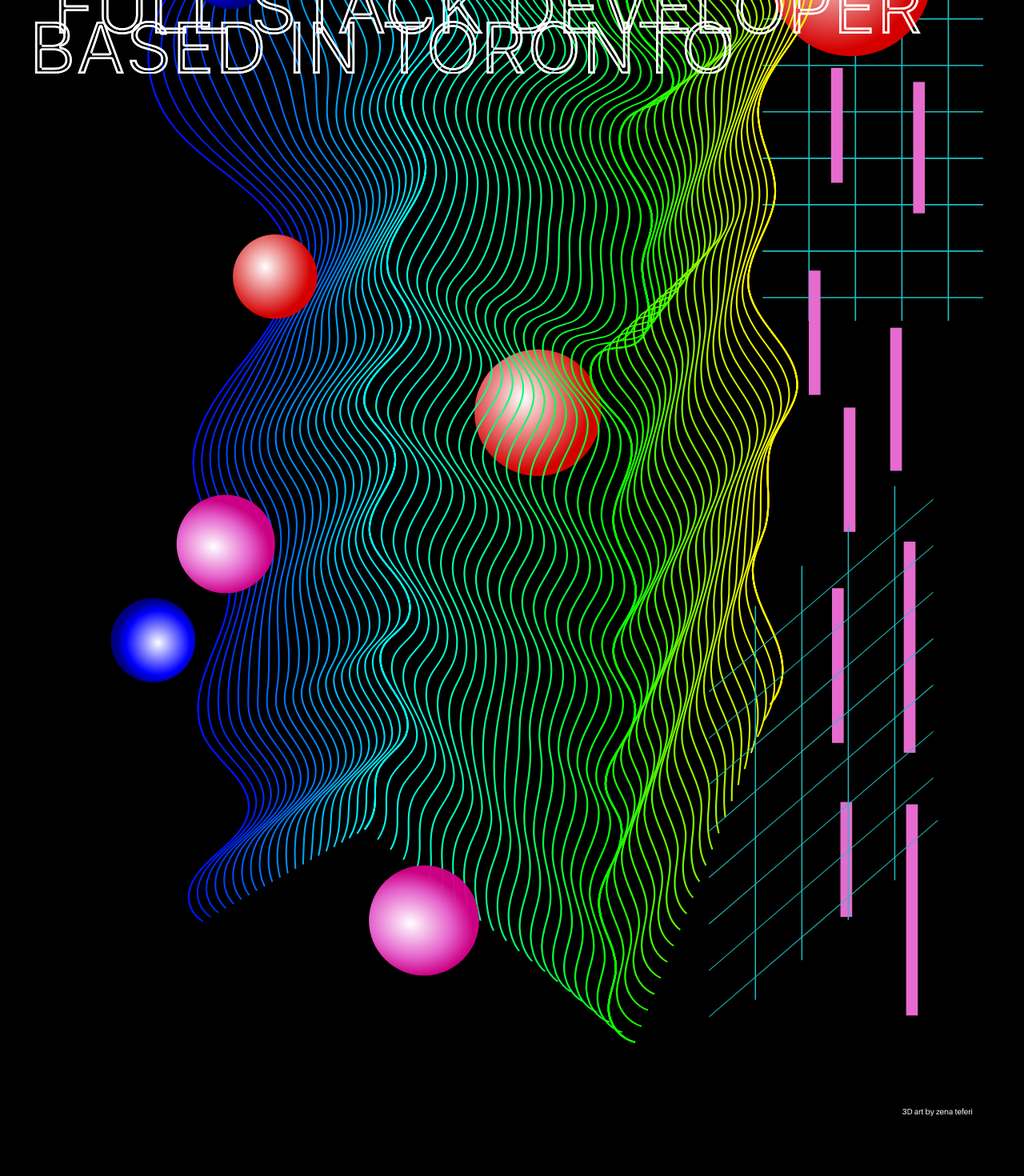
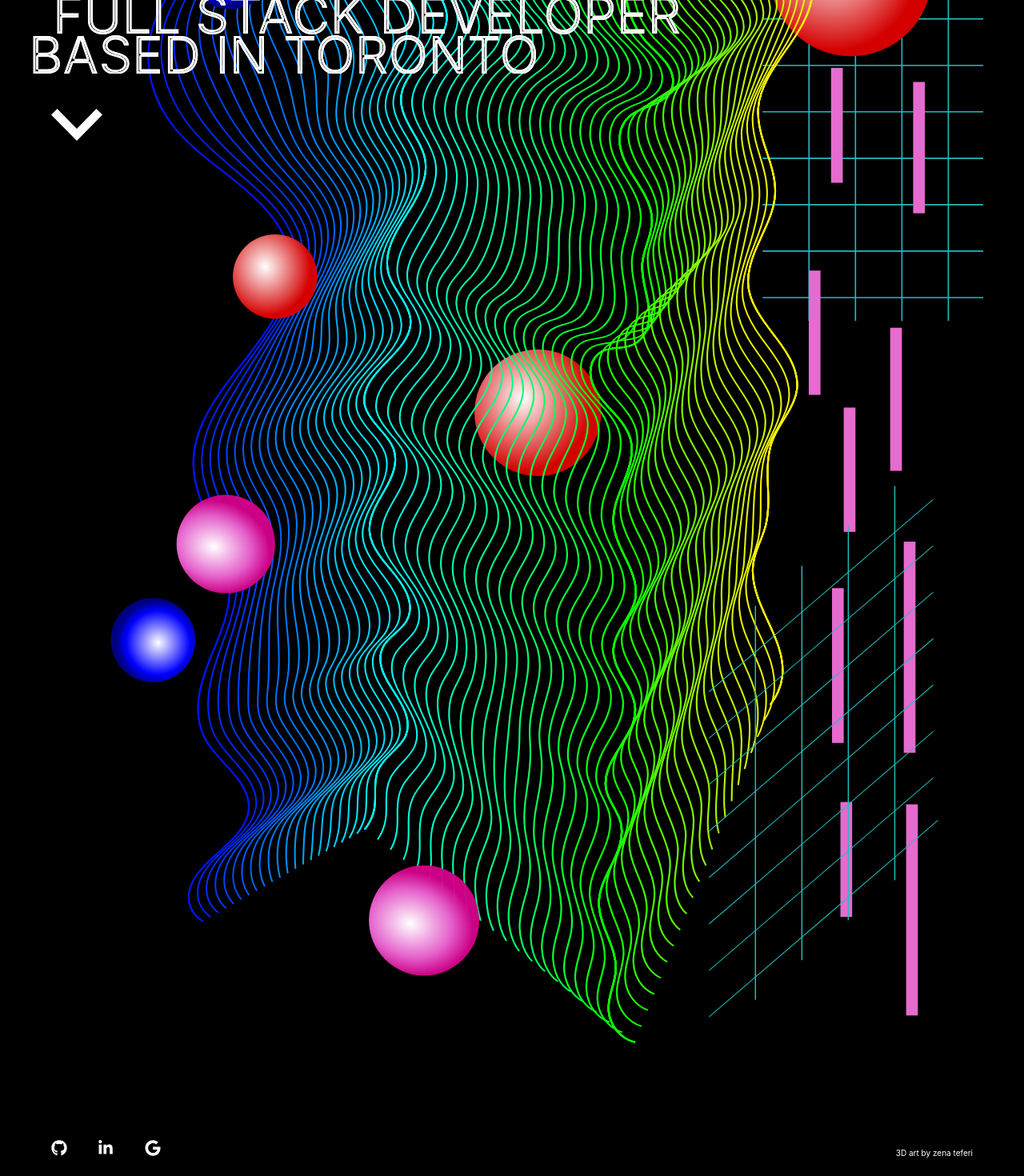
Before and after one commit to zementeshome/zemen-teshome-portfolio, a React (Create React App) app: page / in a window 1280 px wide. Shown: the part 308-1778 px from the top of the page at 80% size. Before the commit the page ends 1703 px from the top, so only its background shows below. Built offline with nearby package versions, Linux system fonts and the light colour scheme.

Commit message:
footer added to home page with styling and scroll arrows with functionality added to home & about page

```diff
--- a/src/components/About/About.jsx
+++ b/src/components/About/About.jsx
@@ -89,8 +89,7 @@ function About() {
             <div className="about__image-container" ref={aboutRef}>
                 <AboutImage />
         {/* <img className="about__image" src={process.env.PUBLIC_URL + 'assets/images/memoji-laptop.png'} alt="zemen memoji"/> */}
-        <ScrollLink activeClass="active" className="about__scroll" to="me" smooth={true} duration={1000}>scroll down</ScrollLink>
-        {/* <a className="about__scroll" href="#me">scroll down</a> */}
+        <ScrollLink className="about__scroll" to="me" smooth={true} duration={1000}><img className="about__arrow" src={process.env.PUBLIC_URL + '/assets/images/iconmonstr-arrow-65.svg'} alt=""/></ScrollLink>
         </div>
         <section className="about__section-2" id="me">
             {/* <div className="about__text-container">
--- a/src/components/About/About.scss
+++ b/src/components/About/About.scss
@@ -47,8 +47,30 @@ html, body {
         display: flex;
         justify-content: center;
         margin: auto;
-        border: 1px solid white;
-        width: 10%;
+        @include large-tablet {
+            justify-content: flex-end;
+            margin-top: -20rem;
+            margin-right: 11.5vw;
+        }
+        @include desktop {
+            margin-top: -22rem;
+        }
+    }
+
+    &__arrow {
+        @include mobile {
+            width: 20%;
+        }
+        @include mobile-medium {
+            width: 15%;
+        }
+        @include tablet {
+            width: 10%;
+            margin-top: -3rem;
+        }
+        @include large-tablet {
+
+        }
     }
 
 }
--- a/src/components/AboutImage/AboutImage.scss
+++ b/src/components/AboutImage/AboutImage.scss
@@ -12,6 +12,10 @@ html, body {
     width: 80%;
     padding-top: 50%;
     margin: 5rem auto;
+    margin-left: 2.5rem;
+    }
+    @include tablet {
+        margin-top: 2rem;
     }
 
     > .block {
--- a/src/components/Footer/Footer.jsx
+++ b/src/components/Footer/Footer.jsx
@@ -2,15 +2,19 @@ import React from 'react'
 import { FaGithub } from 'react-icons/fa'
 import { FaLinkedinIn } from 'react-icons/fa'
 import { FaGoogle } from 'react-icons/fa'
+import './Footer.scss';
+import { Link } from 'react-router-dom';
 
 function Footer() {
     return (
-        <section className="footer">
+        <section className="footer" id="footer">
             <div className="footer__container">
-           <p className="footer__github"> <FaGithub size={30} style={{color: 'white'}}/></p>
-           <p className="footer__linkedin"> <FaLinkedinIn size={30} style={{color: 'white'}}/></p>
-           <p className="footer__gmail"> <FaGoogle size={30} style={{color: 'white'}}/></p>
+            <a className="footer__link" href="https://www.linkedin.com/in/zementeshome/" target="_blank" rel="noreferrer"><p className="footer__github"> <FaGithub /></p></a>
+            <a className="footer__link" href="https://github.com/zementeshome" target="
+            _blank" rel="noreferrer"><p className="footer__linkedin"> <FaLinkedinIn /></p></a>
+            <a className="footer__link" href="mailto: zementeshome@gmail.com" rel="noreferrer" target="_blank"><p className="footer__gmail"> <FaGoogle /></p></a>
            </div>
+           <p className="footer__credit">3D art by zena teferi</p>
         </section>
     )
 }
--- a/src/components/Footer/Footer.scss
+++ b/src/components/Footer/Footer.scss
@@ -3,10 +3,36 @@
 @import '../../styles/partials/fonts';
 
 .footer {
+    color: white;
 
     &__container {
         @include mobile {
-            display: inline-flex;
+            display: flex;
+            margin-left: 5vw;
+            padding-right: 3vw;
+            margin-top: 2rem;
+            margin-bottom: 0;
+        }
+    }
+
+    &__github,
+    &__linkedin,
+    &__gmail {
+        @include mobile {
+            padding-right: 3vw;
+            font-size: 20px;
+            color: white;
+        }
+    }
+
+    &__credit {
+        @include mobile  {
+            display: flex;
+            justify-content: flex-end;
+            margin-top: -2.2rem;
+            font-size: 10px;
+            margin-right: 5vw;
+
         }
     }
 }
--- a/src/components/Home/Home.jsx
+++ b/src/components/Home/Home.jsx
@@ -3,6 +3,7 @@ import Header from '../Header/Header';
 import './Home.scss';
 import $ from 'jquery';
 import Footer from '../Footer/Footer';
+import { Link as ScrollLink } from 'react-scroll';
 
 function Home() {
 
@@ -48,11 +49,11 @@ function Home() {
   </defs>
 </svg>
 </div>
+<ScrollLink className="home__scroll" to="footer" smooth={true} duration={1000}><img className="home__arrow" src={process.env.PUBLIC_URL + '/assets/images/iconmonstr-arrow-65.svg'} alt=""/></ScrollLink>
 <div classname="home__background-container">
 <img className="home__background-image" src={process.env.PUBLIC_URL + '/assets/images/v2.svg'} alt="background"/>
 </div>
-<p className="home__footer-credit">3D art by zena teferi</p>
-{/* <Footer /> */}
+<Footer />
 </section>
     )
 }
--- a/src/components/Home/Home.scss
+++ b/src/components/Home/Home.scss
@@ -58,7 +58,7 @@ body {
           font-size: 64px;
         }
         @include desktop {
-          font-size: 90px;
+          font-size: 65px;
         }
       }
       .text-stroke,
@@ -115,11 +115,11 @@ body {
       margin-left: 2vw;
     }
     @include tablet {
-      margin-top: -20rem;
+      margin-top: -26rem;
       margin-left: 4vw;
     }
     @include desktop {
-      margin-top: -22rem;
+      margin-top: -28rem;
       margin-left: 6vw;
     }
   }
@@ -132,6 +132,22 @@ body {
       justify-content: flex-end;
       margin-right: 5vw;
       font-size: 10px;
+    }
+  }
+
+  .home__arrow {
+    @include mobile {
+      display: none;
+    }
+    @include tablet {
+      display: flex;
+      margin-left: 8vw;
+      margin-top: 2rem;
+      width: 7%;
+    }
+    @include desktop {
+      width: 5%;
+      margin-left: 5vw;
     }
   }
 
--- a/src/styles/partials/_variables.scss
+++ b/src/styles/partials/_variables.scss
@@ -24,6 +24,12 @@
     }
 }
 
+@mixin large-tablet {
+    @media only screen and (min-width: 870px) {
+        @content;
+    }
+}
+
 
 @mixin desktop {
     @media only screen and (min-width: 1200px) {
```
Also changed, not shown: public/assets/images/iconmonstr-arrow-65.svg (added).
